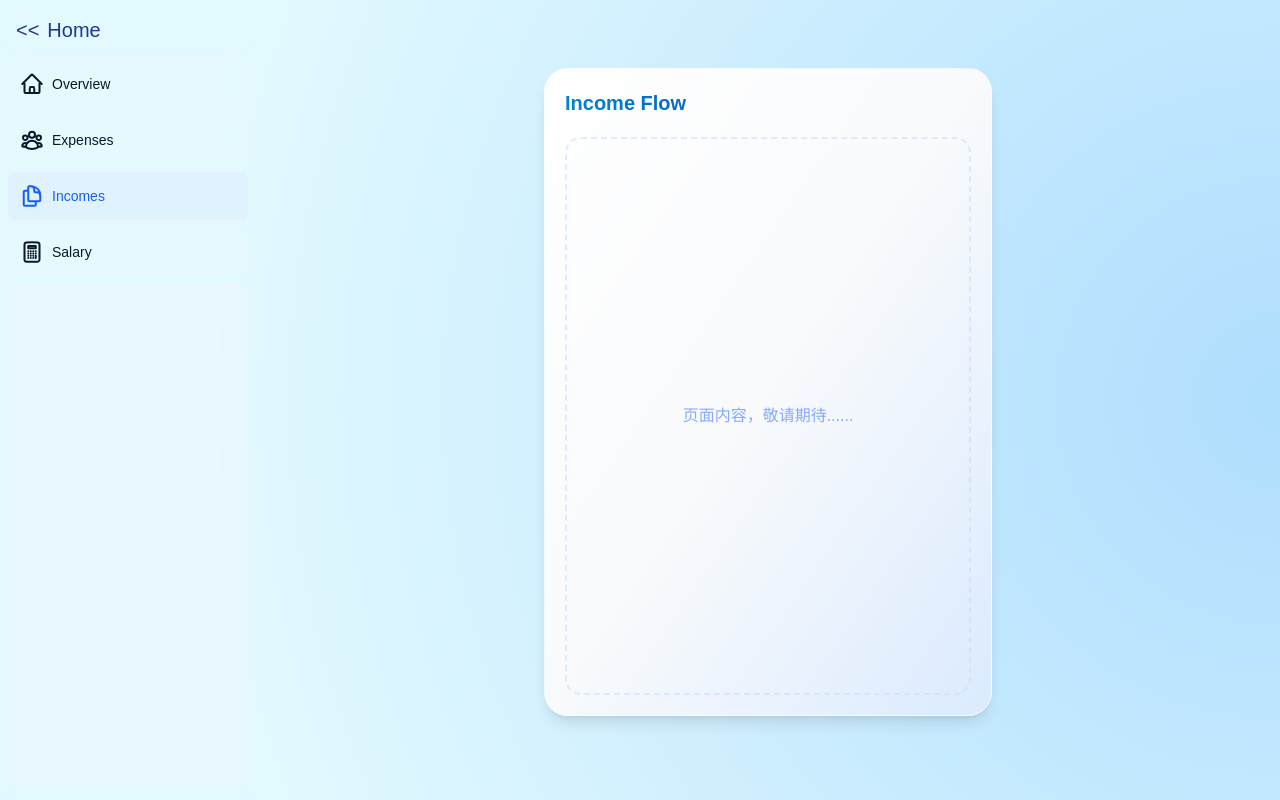
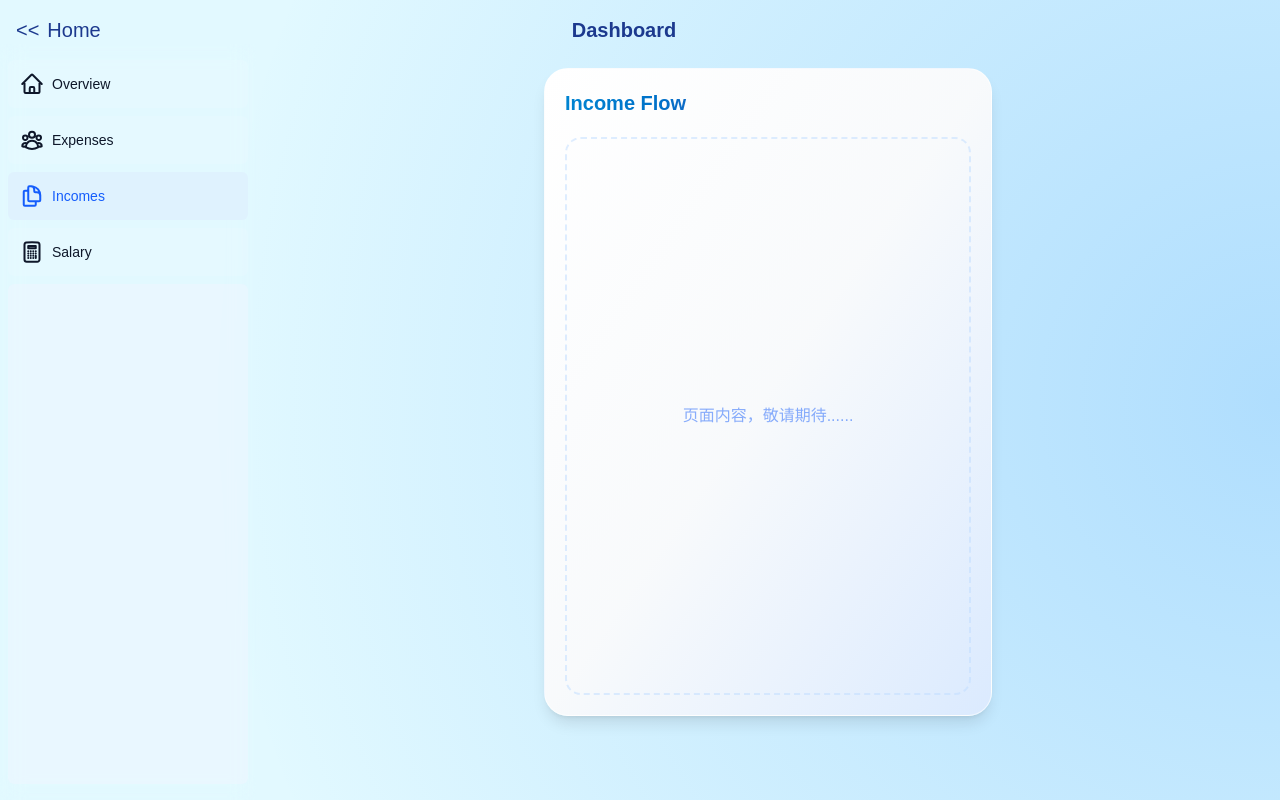
Before and after one commit to Rain045/bill-notion, a Next.js app: page /dashboard/incomes in a window 1280 px wide. Built offline with nearby package versions, Linux system fonts and the light colour scheme; a web font is replaced by a local one.

Commit message:
Added sub Page layout Title

```diff
--- a/app/dashboard/layout.tsx
+++ b/app/dashboard/layout.tsx
@@ -1,24 +1,36 @@
+// app/dashboard/layout.tsx
 import SideNav from '@/app/ui/dashboard/sidenav';
 import BackNav from '@/app/ui/back-nav';
 
-export default function DashBoardLayout({ children }: { children: React.ReactNode }) {
+export default function DashboardLayout({ children }: { children: React.ReactNode }) {
   return (
-    // 使用 h-dvh 确保在移动端完美适配，禁止最外层滚动
     <main className="h-dvh flex flex-col overflow-hidden">
 
-      {/* 1. 顶部返回导航：固定高度，不参与 flex 缩放 */}
-      <BackNav />
+        {/* 加上 w-full 确保它占满一行 */}
+        <div className="grid grid-cols-3 w-full items-start pr-4 md:pr-8">
 
+            {/* 左侧：占 1/3 */}
+            <div className="flex justify-start min-w-0">
+                <BackNav />
+            </div>
 
-      {/* 2. 主体布局：占用剩余的所有高度 (flex-grow) */}
+            {/* 中间：占 1/3 */}
+            <div className="flex justify-center items-center min-w-0">
+                <h1 className="text-xl font-bold text-blue-900 dark:text-white mb-0 pt-4 md:pt-4 whitespace-nowrap">
+                Dashboard
+                </h1>
+            </div>
+
+            {/* 右侧：占 1/3 */}
+            <div className="min-w-0" />
+
+        </div>
+
+      {/* 主体布局 */}
       <div className="flex flex-grow flex-col overflow-hidden md:flex-row">
-
-        {/* 侧边/底部导航 */}
         <div className="w-full flex-none md:w-64">
           <SideNav />
         </div>
-
-        {/* 内容区：只有这里允许滚动 */}
         <div className="flex-grow w-full overflow-y-auto px-4 pt-3 md:px-8 md:pt-6 pb-24 md:pb-6">
           {children}
         </div>
```
